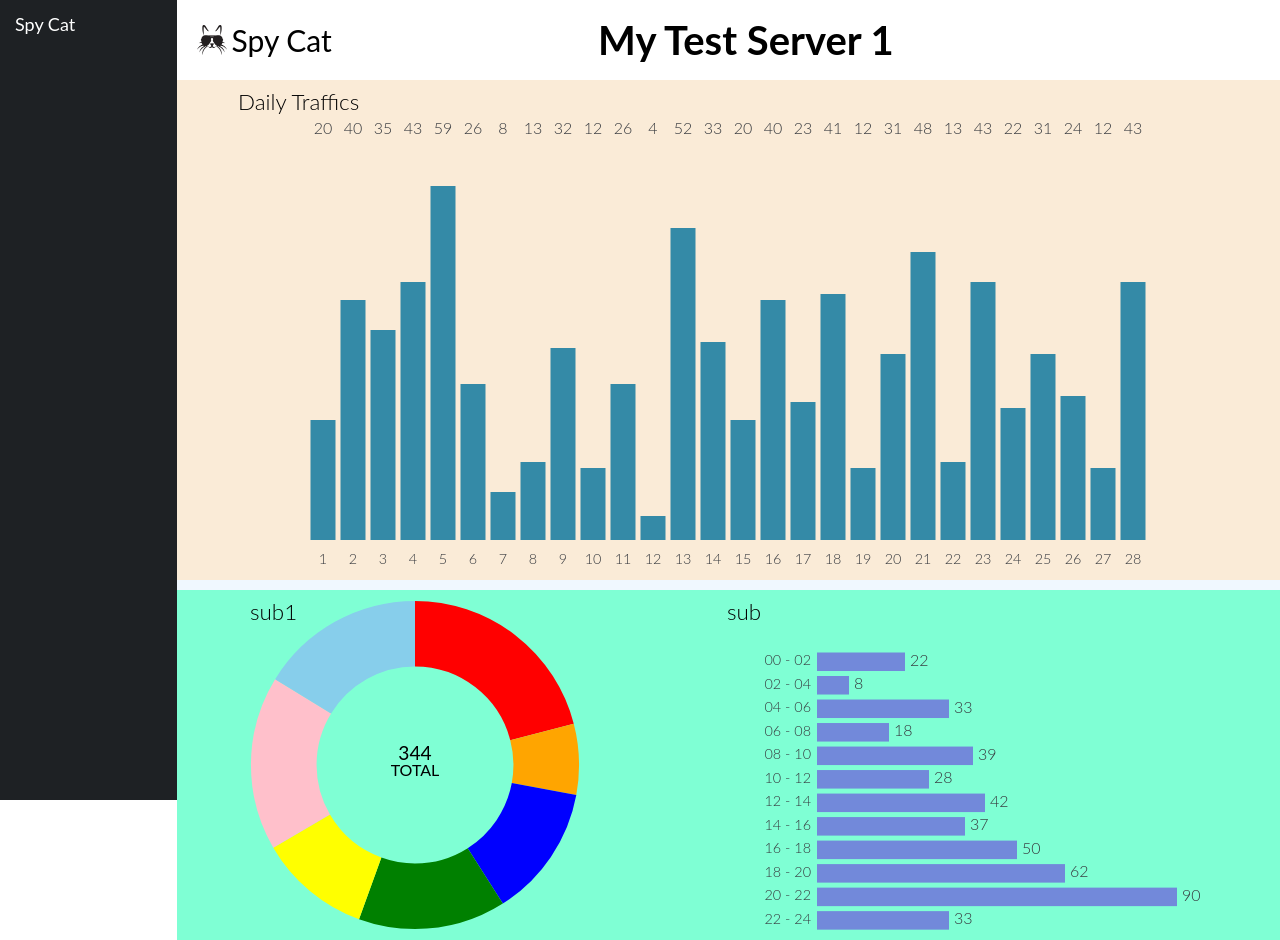
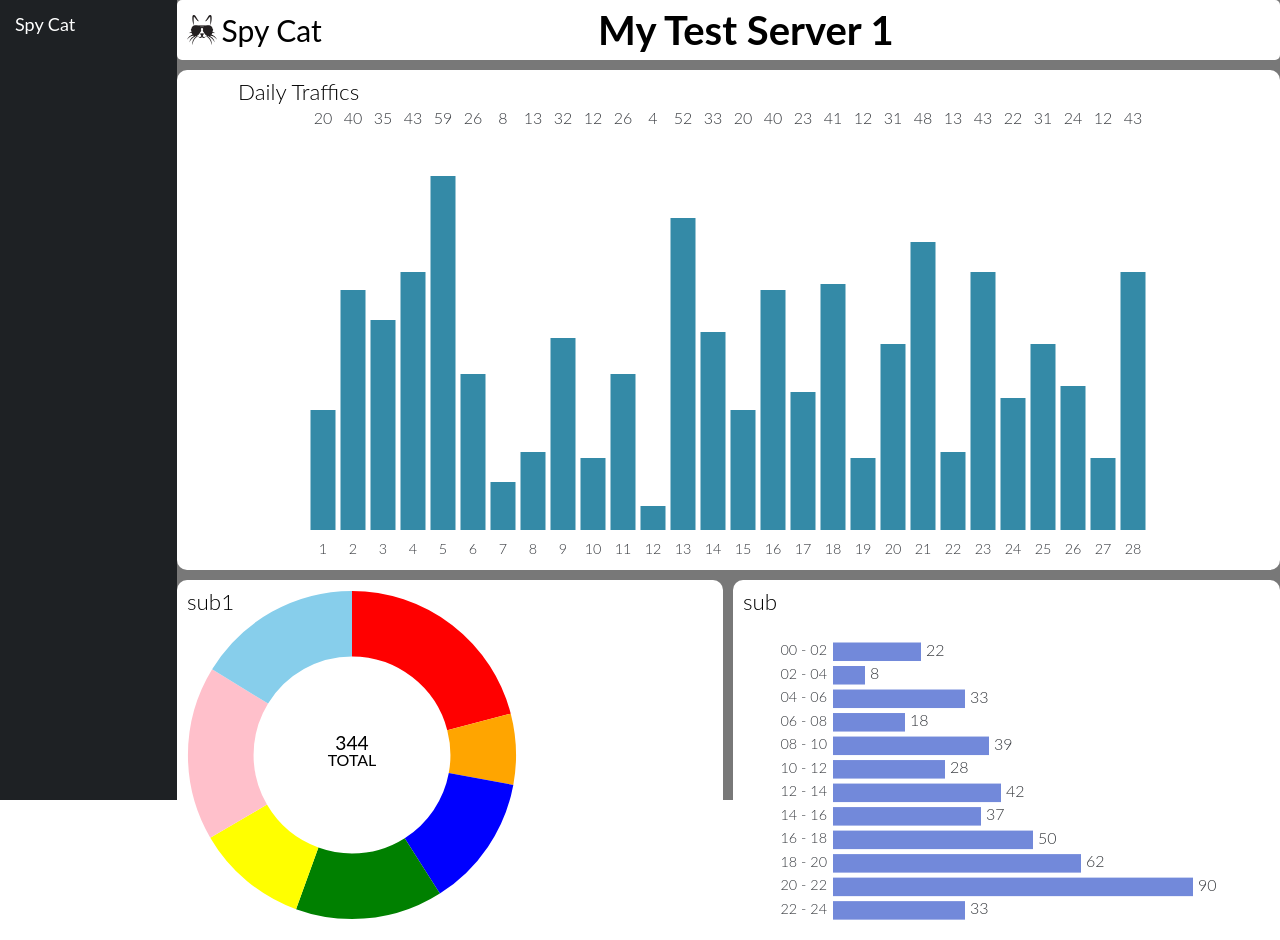
Before and after one commit to gunhwalee/spycat-client, a React (Create React App) app: page /1/traffics in a window 1280 px wide. Built offline with nearby package versions, Linux system fonts and the light colour scheme.

Commit message:
design: 페이지 UI 수정

```diff
--- a/package.json
+++ b/package.json
@@ -14,6 +14,7 @@
     "react-redux": "^8.0.5",
     "react-router-dom": "^6.10.0",
     "react-scripts": "5.0.1",
+    "react-transition-group": "^4.4.5",
     "redux": "^4.2.1",
     "redux-persist": "^6.0.0",
     "styled-components": "^5.3.9",
--- a/src/components/LogoHeader.js
+++ b/src/components/LogoHeader.js
@@ -4,6 +4,10 @@ import logo from "../assets/img/logo.jpg";
 
 const LogoBox = styled.div`
   display: flex;
+
+  .logo {
+    opacity: 0.5;
+  }
 `;
 
 function LogoHeader({ size }) {
--- a/src/components/Traffic.js
+++ b/src/components/Traffic.js
@@ -1,4 +1,5 @@
 import React from "react";
+import { Link } from "react-router-dom";
 import styled from "styled-components";
 
 import LogoHeader from "./LogoHeader";
@@ -11,11 +12,14 @@ import "../utils/chart.css";
 const EntryWrapper = styled.div`
   width: 100%;
   height: 100%;
+  background-color: #787878;
 
   .small-logo-header {
     display: flex;
     align-items: center;
     text-align: center;
+    background-color: white;
+    border-radius: 5px;
   }
 
   .server-title {
@@ -26,25 +30,40 @@ const EntryWrapper = styled.div`
   }
 
   .chart-area {
-    background-color: aliceblue;
     display: flex;
     flex-direction: column;
     align-items: center;
 
     .main-chart {
       width: 100%;
+      margin-top: 10px;
       display: flex;
       justify-content: center;
-      background-color: antiquewhite;
+      background-color: white;
+      border-radius: 10px;
     }
 
     .sub-charts {
       margin-top: 10px;
       width: 100%;
-      background-color: aquamarine;
       display: flex;
       justify-content: space-around;
       align-items: center;
+
+      .sub1-chart,
+      .sub2-chart {
+        background-color: white;
+        width: 100%;
+        border-radius: 10px;
+      }
+
+      .sub1-chart {
+        margin-right: 5px;
+      }
+
+      .sub2-chart {
+        margin-left: 5px;
+      }
     }
   }
 `;
@@ -52,7 +71,9 @@ function Traffic() {
   return (
     <EntryWrapper>
       <header className="small-logo-header">
+        <Link to="/">
           <LogoHeader size="30px" />
+        </Link>
         <h1 className="server-title">My Test Server 1</h1>
       </header>
       <main className="chart-area">
@@ -65,6 +86,7 @@ function Traffic() {
           />
         </section>
         <section className="sub-charts">
+          <article className="sub1-chart">
             <DonutChart
               data={mockData.horizontalMock}
               color={mockData.color}
@@ -72,12 +94,15 @@ function Traffic() {
               width="350"
               height="350"
             />
+          </article>
+          <article className="sub2-chart">
             <HorizontalChart
               data={mockData.donutMock}
               name="sub"
               height="350"
               width="500"
             />
+          </article>
         </section>
       </main>
     </EntryWrapper>
--- a/src/styles/GlobalStyles.js
+++ b/src/styles/GlobalStyles.js
@@ -36,7 +36,7 @@ const GlobalStyles = createGlobalStyle`
   }
 
   .small-logo-header {
-    margin: 20px;
+    padding: 10px;
   }
 `;
 
--- a/src/utils/chart.css
+++ b/src/utils/chart.css
@@ -40,6 +40,7 @@ body {
 
 .container .group:hover {
   opacity: 1;
+  cursor: pointer;
 }
 
 .container .group:hover .name-label {
```
Also changed, not shown: 1 other file (tests, documents, lock files or other folders). Lines whose indentation alone changed are shown as unchanged.
